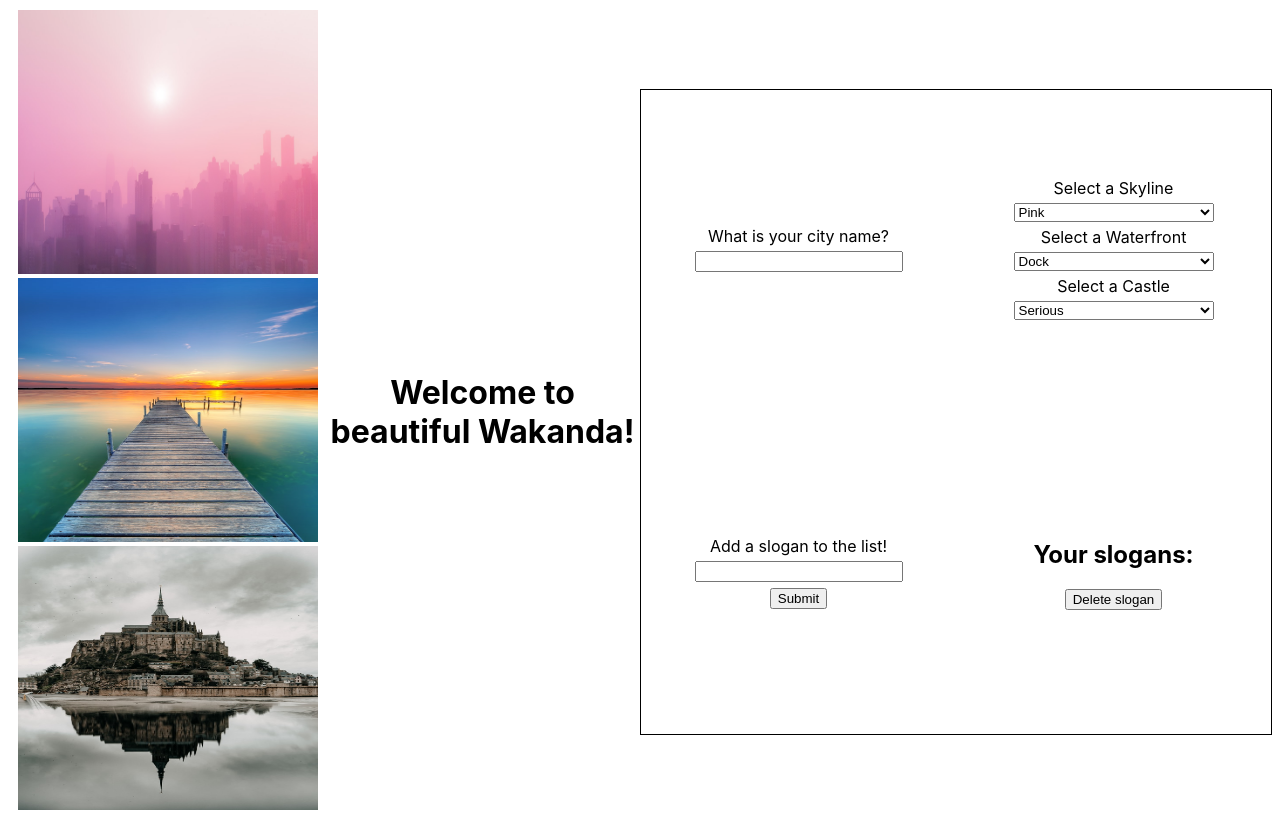
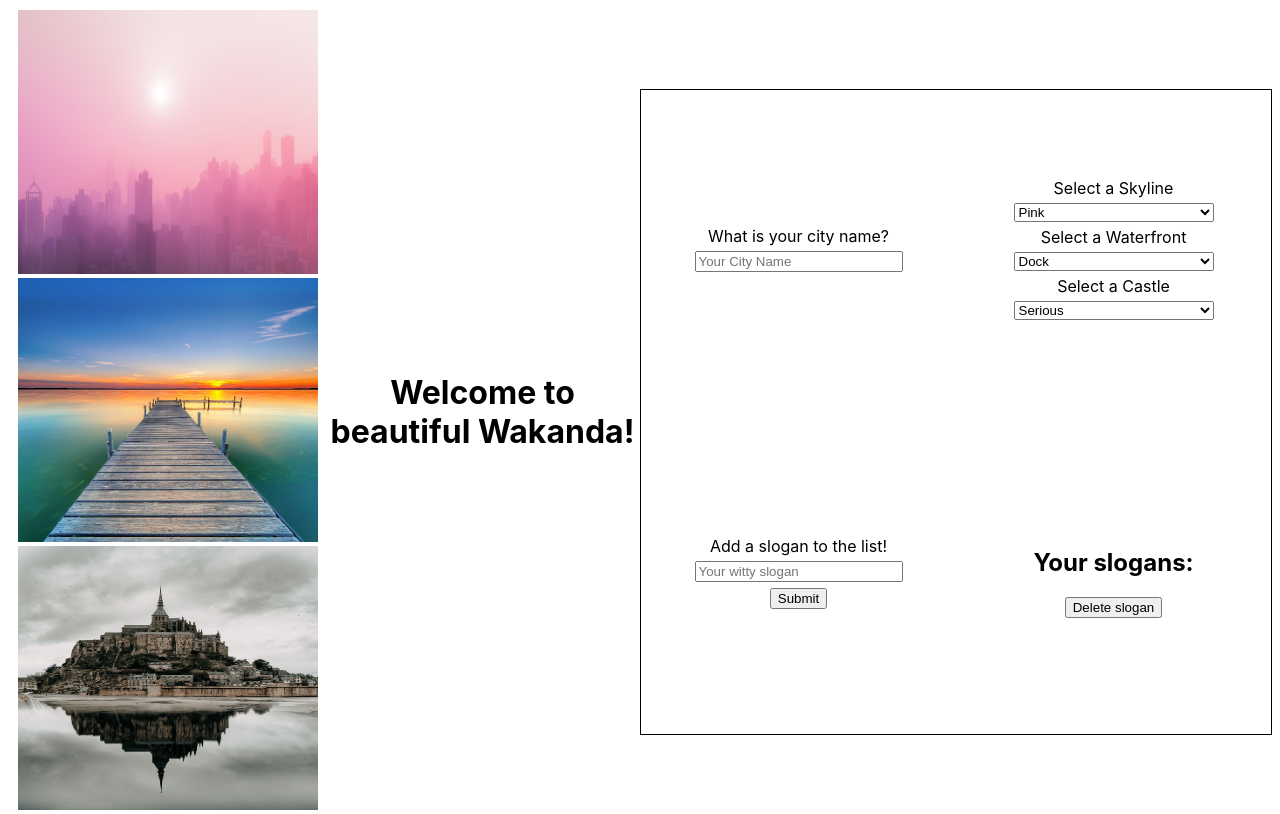
Before and after one commit to belliott15/2.5-City-Builder_HB-React, a React (Create React App) app: page / in a window 1280 px wide. Built offline with nearby package versions, Linux system fonts and the light colour scheme.

Commit message:
created some placeholders for inputs and deleted the empty string in the array

```diff
--- a/src/App.js
+++ b/src/App.js
@@ -15,7 +15,7 @@ function App() {
   // you'll need to track a city name, which starts as the city name of your choice.
   const [cityName, setCityName] = useState('Wakanda');
   // finally, you'll need an array of slogans, which could start out as ['The City of Excellence'] for example
-  const [slogans, setSlogans] = useState(['']);
+  const [slogans, setSlogans] = useState([]);
 
   return (
     <div className="App">
--- a/src/CityNameInput.js
+++ b/src/CityNameInput.js
@@ -6,7 +6,7 @@ export default function CityNameInput({ setCityName }) {
       What is your city name?
       {/* this component should have a prop called setCityName, which is a function */}
       {/* on change, this component should use e.target.value to pass the correct id to the setCityName function */}
-      <input onChange={(e) => setCityName(e.target.value)}/>
+      <input placeholder='Your City Name' onChange={(e) => setCityName(e.target.value)}/>
     </section>
   );
 }
--- a/src/SloganForm.js
+++ b/src/SloganForm.js
@@ -21,7 +21,7 @@ export default function SloganForm({ slogans, setSlogans }) {
         Add a slogan to the list!
         {/* on change, set the sloganInput in state to be the input value */}
         {/* also, weirdly, set the value of this input to the sloganInput tracked in state to make this a 'controlled' form input */}
-        <input value={sloganInput} onChange={(e) => setSloganInput(e.target.value)}/>
+        <input value={sloganInput} onChange={(e) => setSloganInput(e.target.value)} placeholder='Your witty slogan' required />
         <button>Submit</button>
       </form>
     </section>
```
